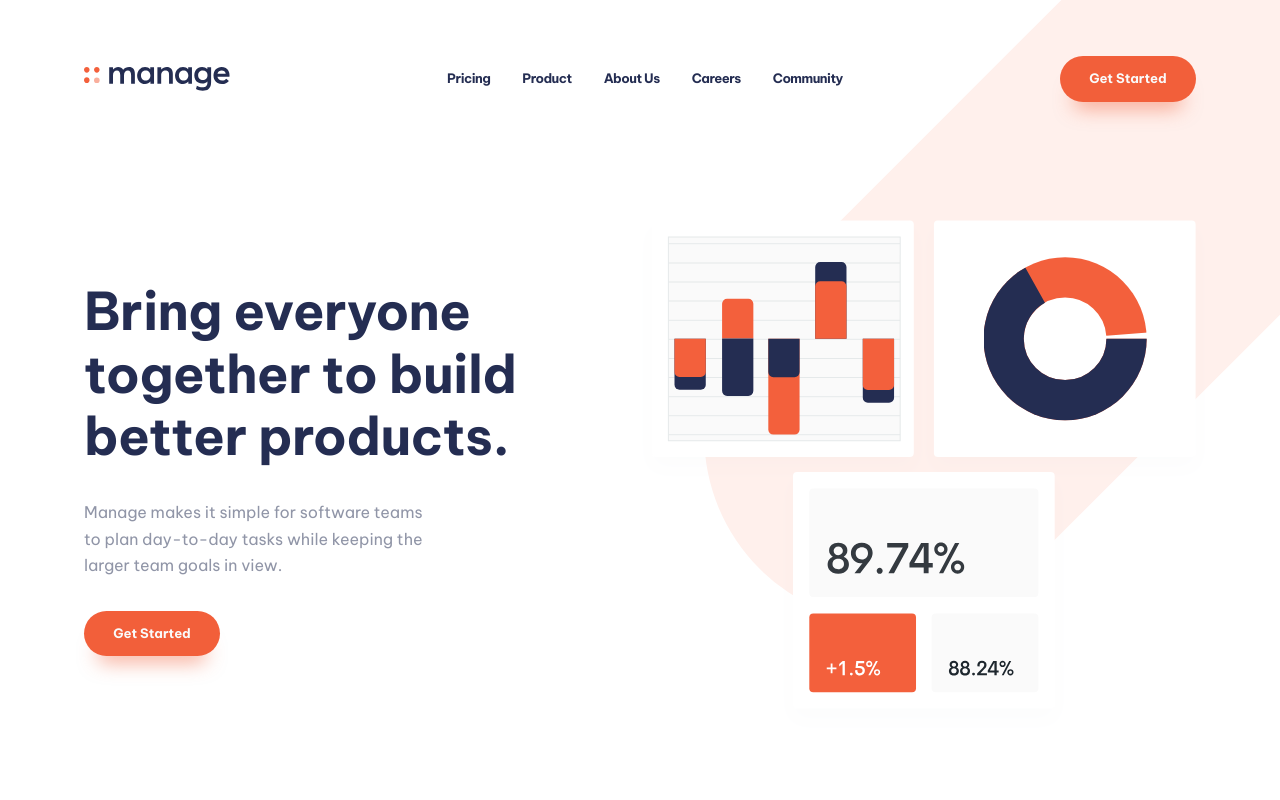
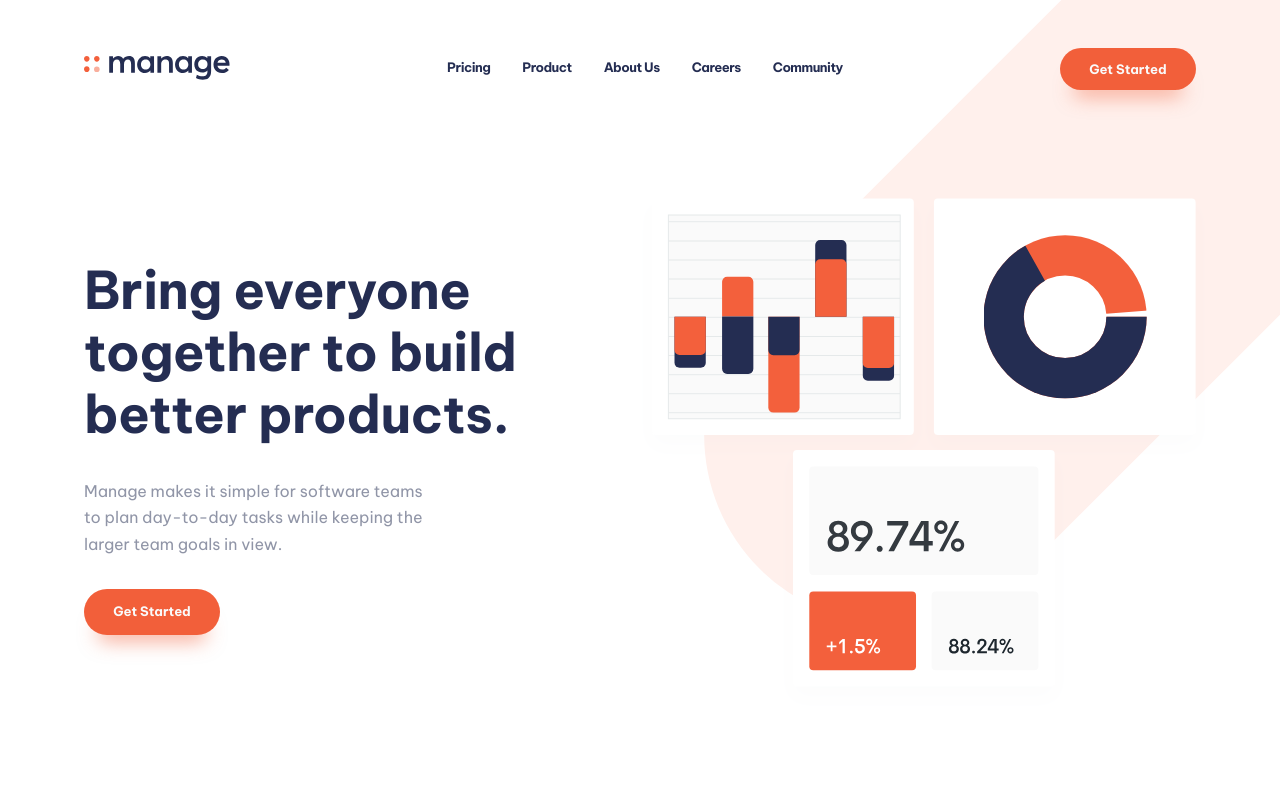
Before and after one commit to rwxdan/manage-landing-page, a React (Vite) app: page / in a window 1280 px wide. Shown: the top 800 px of the page. Built offline with nearby package versions, Linux system fonts and the light colour scheme.

Commit message:
Fix width on nav-cta

```diff
--- a/src/assets/styles/main.css
+++ b/src/assets/styles/main.css
@@ -55,12 +55,17 @@ body {
   border-radius: 9999px;
   box-shadow: 0 1.5em 1.5em -1em hsl(12, 88%, 59%, 0.5);
   display: block;
-  max-width: max-content;
+  max-width: fit-content;
   transition: all ease-in-out 150ms;
 }
 
 .cta:hover {
   opacity: 0.7;
+}
+
+.nav-cta {
+  display: inline;
+  min-width: fit-content;
 }
 
 .hero {
```
